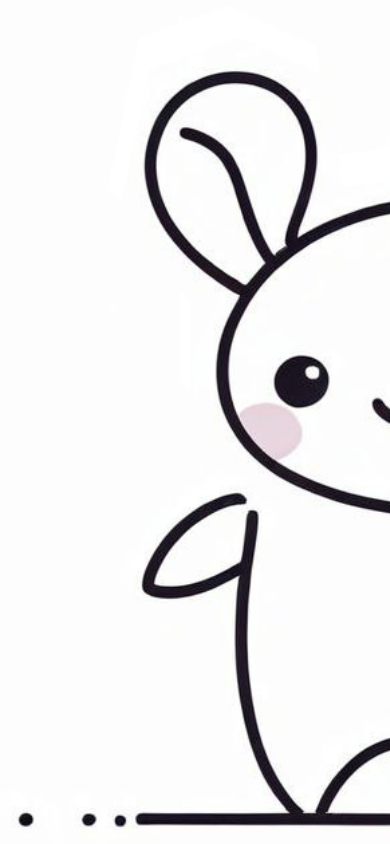
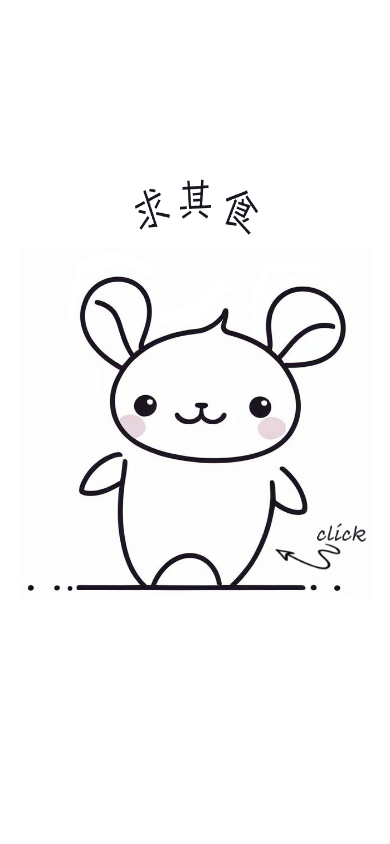
Before and after one commit to WilC13/randam_restaurant, a React (Create React App) app in the folder frontend/my-react-app/: page / in a window 390 px wide. Built offline with nearby package versions, Linux system fonts and the light colour scheme.

Commit message:
Refactor loading page and update image paths

```diff
--- a/frontend/my-react-app/src/App.js
+++ b/frontend/my-react-app/src/App.js
@@ -2,11 +2,16 @@ import React from "react";
 import { BrowserRouter as Router } from "react-router-dom";
 import Main from "./components/Main";
 
+import "./assets/styles/App.css";
+import "./assets/styles/index.css";
+
 function App() {
   return (
-    <Router>
-      <Main />
-    </Router>
+    <div className="App">
+      <Router>
+        <Main />
+      </Router>
+    </div>
   );
 }
 
--- a/frontend/my-react-app/src/assets/styles/App.css
+++ b/frontend/my-react-app/src/assets/styles/App.css
@@ -38,3 +38,78 @@
     transform: rotate(360deg);
   }
 }
+
+.random-btn {
+  border: none;
+  cursor: pointer;
+  max-width: 80%;
+  margin: 0 auto;
+  display: flex;
+  justify-content: center;
+  align-items: center;
+  height: 100vh;
+  position: relative;
+}
+
+.random-btn img {
+  max-width: 100%;
+  max-height: 100%;
+  object-fit: contain;
+  transition: transform 0.3s ease-in-out;
+}
+
+.random-btn img:hover {
+  transform: scale(1.1);
+}
+
+.random-btn img:active {
+  transform: scale(1.1);
+}
+
+.title {
+  position: absolute;
+  width: 40%; /* 調整大小 */
+  height: auto; /* 調整大小 */
+  top: 5%; /* 調整位置 */
+  z-index: 10;
+}
+
+.click-image {
+  position: absolute; /* 設置絕對定位 */
+  width: 30%; /* 調整大小 */
+  height: auto; /* 調整大小 */
+  top: 60%; /* 調整位置 */
+  left: 70%; /* 調整位置 */
+  z-index: 10; /* 確保其在 .random-btn img 之上 */
+}
+
+@media (max-width: 768px) {
+  .random-btn {
+    max-width: 90%; /* 調整手機設備上的最大寬度 */
+  }
+
+  .random-btn img {
+    max-width: 100%;
+    max-height: 100%;
+  }
+
+  .title {
+    top: 20%; /* 調整位置 */
+  }
+}
+
+.loading {
+  border: none;
+  max-width: 80%;
+  margin: 0 auto;
+  display: flex;
+  justify-content: center;
+  align-items: center;
+  height: 100vh;
+}
+
+.loading img {
+  max-width: 100%;
+  max-height: 100%;
+  object-fit: contain;
+}
--- a/frontend/my-react-app/src/components/Loading.js
+++ b/frontend/my-react-app/src/components/Loading.js
@@ -3,7 +3,7 @@ import { useState, useEffect } from "react";
 import a from "../assets/img/a2.png";
 import b from "../assets/img/b2.png";
 
-function Loading() {
+function Loading({ className }) {
   const [currentImage, setCurrentImage] = useState(a);
 
   useEffect(() => {
@@ -19,12 +19,8 @@ function Loading() {
   }, []);
 
   return (
-    <div className="loading">
-      <img
-        src={currentImage}
-        alt="Loading"
-        style={{ width: "auto", height: "100vh" }}
-      />
+    <div className={className}>
+      <img src={currentImage} alt="Loading" />
     </div>
   );
 }
--- a/frontend/my-react-app/src/components/Main.js
+++ b/frontend/my-react-app/src/components/Main.js
@@ -39,7 +39,7 @@ function Main() {
   return (
     <div className="App">
       <Routes>
-        <Route path="/loading" element={<Loading />} />
+        <Route path="/loading" element={<Loading className="loading" />} />
         <Route
           path="/info"
           element={
--- a/frontend/my-react-app/src/components/RandomBtn.js
+++ b/frontend/my-react-app/src/components/RandomBtn.js
@@ -1,7 +1,9 @@
 import { useState } from "react";
 import { useNavigate } from "react-router-dom";
 
+import title from "../assets/img/title.png";
 import photo from "../assets/img/a2.png";
+import click from "../assets/img/click.png";
 
 function RandomBtn({ setCurrentLocation, setIsLoading }) {
   const [isClicked, setIsClicked] = useState(false);
@@ -45,13 +47,10 @@ function RandomBtn({ setCurrentLocation, setIsLoading }) {
   };
 
   return (
-    <div>
-      <img
-        src={photo}
-        alt="Random"
-        style={{ width: "auto", height: "100vh" }}
-        onClick={getGeolocation}
-      />
+    <div className="random-btn">
+      <img src={title} alt="Title" className="title" />
+      <img src={photo} alt="Random" onClick={getGeolocation} />
+      <img src={click} alt="Click" className="click-image" />
     </div>
   );
 }
```
Also changed, not shown: frontend/my-react-app/src/App_old.js (deleted, +0 -88 lines), frontend/my-react-app/src/assets/img/click.png (added), frontend/my-react-app/src/assets/img/title.png (added).
